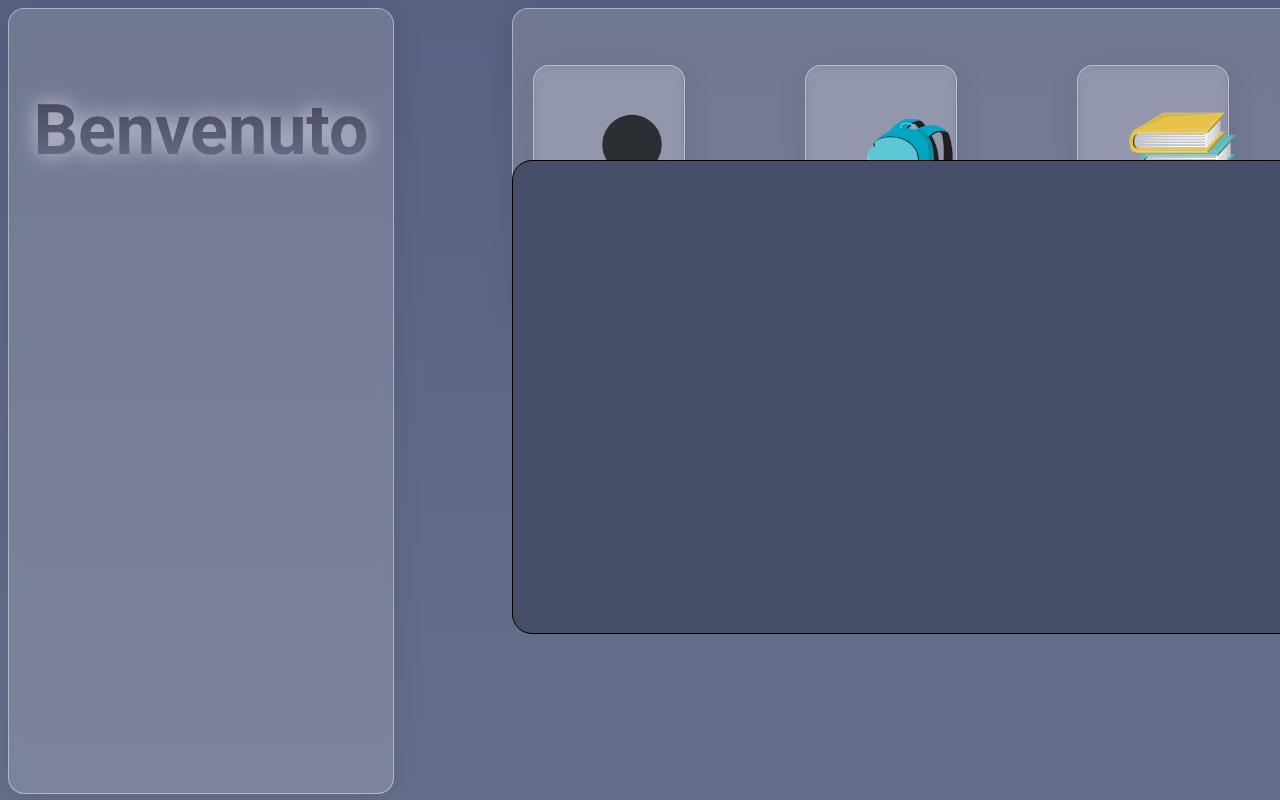
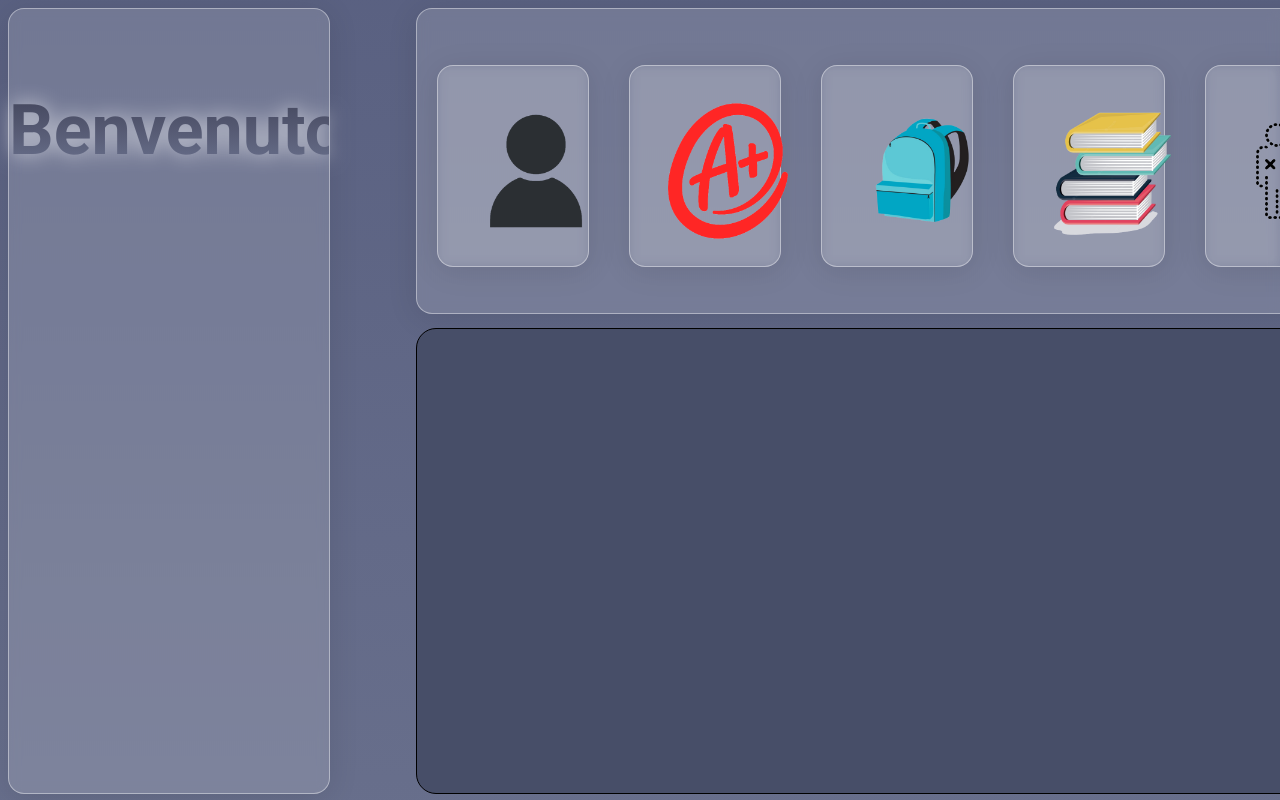
Before and after one commit to LorisRosano/registroElettronico-lorisRosano, a PHP site: page /paginaStudente.html in a window 1280 px wide. Run offline with PHP 8.4, Linux system fonts and the light colour scheme.

Commit message:
aggiunta sezione voti

```diff
--- a/index.js
+++ b/index.js
@@ -1,12 +1,14 @@
+var nomeUtente;
+
 window.onload = () => {
 
 
 
     $(".divsSelezione").on("click", function(){
         let divSelezionato = $("#divSelezionato");
-        divSelezionato.animate({height: "50vh", width: "98.7vw", left: "-63vh", top: "20vh"}, 1000);
-        $("#divSinistra").animate({transform: "translateX(-50vh)"}, 1000);
+        divSelezionato.animate({ width: "98.7vw", left: "1vh", top: "120vw"}, 1000);
         $("#divDestra").animate({left: "50vw"}, 1000);
+        $("#divSinistra").animate({height: "38vh"}, 1000);
     });
     function sus(btn){
         $(".btnLogin").siblings("imgUtente").toggleClass("sus");
@@ -32,6 +34,8 @@ window.onload = () => {
         inviaRichiesta("GET", "login.php", {"user": username, "pass": CryptoJS.MD5(password)}
         ).then((response) => {
             response = response.data;
+            nomeUtente = response.nome + response.cognome;
+            alert(nomeUtente)
             if(response.length == 0){
                 swal({
                     title: "Attenzione!",
--- a/paginaStudente.html
+++ b/paginaStudente.html
@@ -20,10 +20,10 @@
             <p class="testoSelezione"> Anagrafico </p>
             <img src="img/user.png" width="150vw" height="150vh" id="userImg">
         </div>
-        <!-- <div id="divVoti" class="divsSelezione">
+        <div id="divVoti" class="divsSelezione">
             <p class="testoSelezione" id="txtVoti"> Voti </p>
-            <img src="img/assenze.png" width="150vw" height="150vh" id="userImg">
-        </div> -->
+            <img src="img/voto.png" width="150vw" height="150vh" id="userImg">
+        </div>
         <div id="divArgomenti" class="divsSelezione">
             <p class="testoSelezione"> Argomenti </p>
             <img src="img/backpack.png" width="150vw" height="150vh" id="userImg">
--- a/style.css
+++ b/style.css
@@ -289,14 +289,14 @@ h2{
     position: absolute;
     display: flex;
     justify-content: flex-start;
-    width: 30vw;
+    width: 25vw;
     height: 98vh;
     margin-top: 1vh;
     margin-left: 1vh;
     background-color: #474E68;
     border-radius: 20px;
     animation-name: animSinistra;
-    animation-duration: 2s;
+    animation-duration: 3s;
     animation-fill-mode: forwards;
     flex-direction: column;
 
@@ -342,14 +342,14 @@ h2{
     position: absolute;
     display: flex;
     justify-content: flex-start;
-    width: 68vw;
+    width: 73vw;
     height: 38vh;
     margin-top: 1vh;
-    margin-left: 64vh;
+    margin-left: 52vh;
     background-color: #474E68;
     border-radius: 20px;
     animation-name: animDestra;
-    animation-duration: 2s;
+    animation-duration: 3s;
     animation-fill-mode: forwards;
     flex-direction: row;
 
@@ -360,7 +360,7 @@ h2{
     -webkit-backdrop-filter: blur(6px);
     border: 1px solid rgba(255, 255, 255, 0.41);
 
-    gap: 10vh;
+    gap: 0vh;
 }
 
 @keyframes animDestra {
@@ -442,6 +442,12 @@ h2{
 #txtMaterie{
     margin-left: 6vh;
 }
+#txtVoti{
+    margin-left: 9vh;
+}
+#txtArgomenti{
+    margin-left: 2vh;
+}
 .testoSelezione:hover{
     animation: animTestoSelezione 0.5s forwards;
 }
@@ -466,13 +472,12 @@ h2{
 }
 
 #divSelezionato{
-    width: 68vw;
-    height: 59vh;
+    width: 73vw;
+    height: 58vh;
     border: 1px solid black;
     position: absolute;
-    margin-top: 20vh;
-    bottom: 0;
-    left: 64vh;
+    margin-top: 41vh;
+    left: 52vh;
     background-color: #474E68;
     border-radius: 20px;
     animation-name: animSelezionato;
```
Also changed, not shown: img/voto.png (added).
